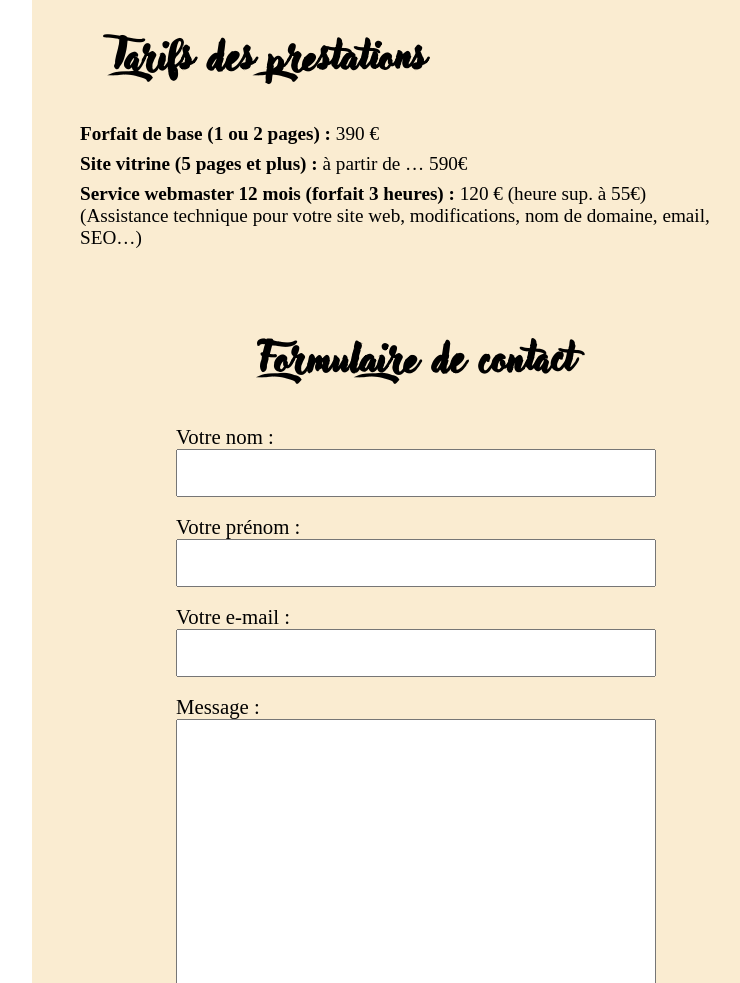
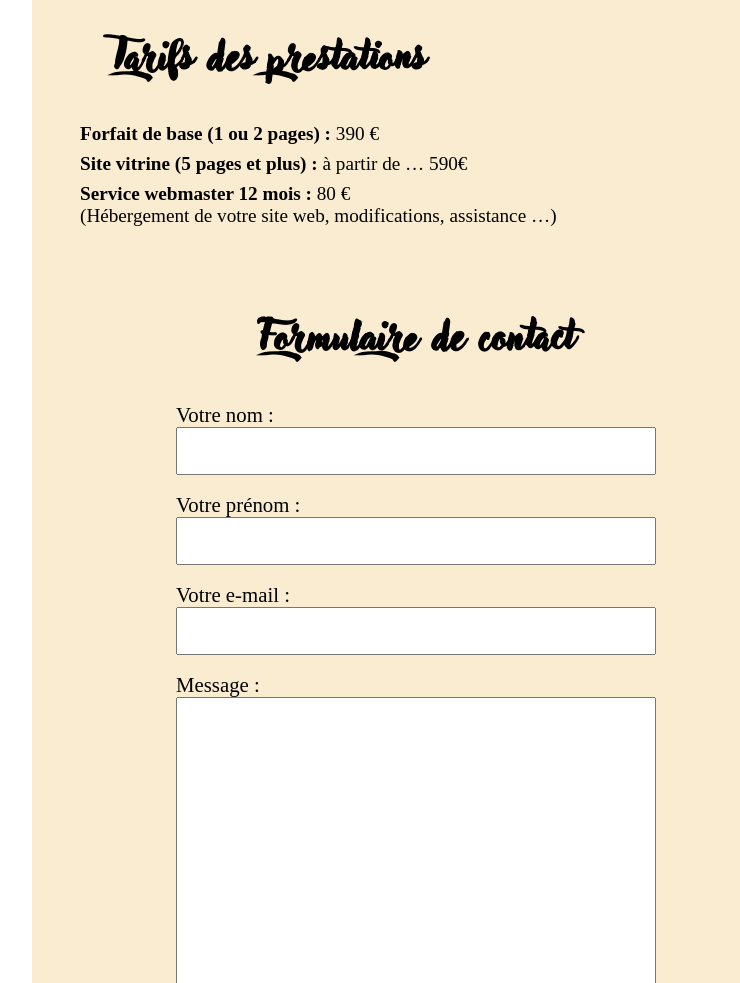
Before and after one commit to EliosFreeman07/latoilecreative, a plain HTML site: page index.html in a window 1280 px wide. Shown: the part 2184-3167 px from the top of the page, without its empty margins (480-1220 px from the left). Drawn offline with Linux system fonts and the light colour scheme; a web font is replaced by a local one.

Commit message:
modif tarif

```diff
--- a/index.html
+++ b/index.html
@@ -111,10 +111,8 @@
         <p><b>Forfait de base (1 ou 2 pages) :</b> 390 €</p>
         <p><b>Site vitrine (5 pages et plus) :</b> à partir de … 590€</p>
         <p>
-          <b>Service webmaster 12 mois (forfait 3 heures) :</b> 120 € (heure
-          sup. à 55€)<br />
-          (Assistance technique pour votre site web, modifications, nom de
-          domaine, email, SEO…)
+          <b>Service webmaster 12 mois :</b> 80 € <br />
+          (Hébergement de votre site web, modifications, assistance …)
         </p>
       </section>
 
```
